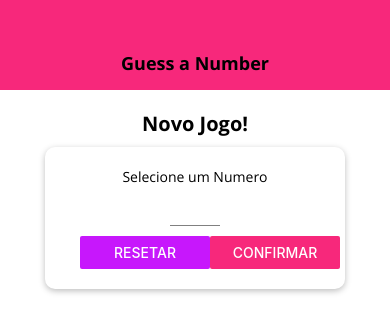
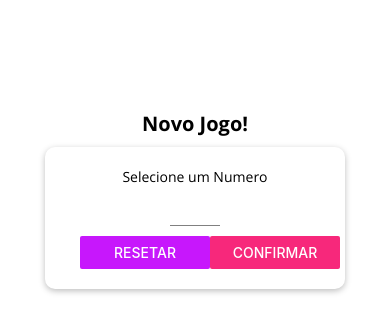
Before and after one commit to Broncs/rn-guess-number-app, a React Native app: screen / in a window 390 px wide. Shown: the top 332 px of the page. Built offline with nearby package versions, Linux system fonts and the light colour scheme.

Commit message:
Native feedback on android

```diff
--- a/components/Header.js
+++ b/components/Header.js
@@ -1,11 +1,20 @@
 import React from "react";
-import { StyleSheet, Text, View } from "react-native";
+import { StyleSheet, Text, View, Platform } from "react-native";
+import TitleText from "./TitleText";
 import Colors from "../constants/colors";
 
 const Header = (props) => {
   return (
-    <View style={styles.header}>
-      <Text style={styles.headerTitle}>{props.title}</Text>
+    <View
+      style={{
+        ...styles.headerBase,
+        ...Platform.select({
+          ios: styles.headerIOS,
+          android: styles.headerAndroid,
+        }),
+      }}
+    >
+      <TitleText style={styles.headerTitle}>{props.title}</TitleText>
     </View>
   );
 };
@@ -13,16 +22,23 @@
 export default Header;
 
 const styles = StyleSheet.create({
-  header: {
+  headerBase: {
     width: "100%",
     height: 90,
-    backgroundColor: Colors.primary,
     paddingTop: 36,
     alignItems: "center",
     justifyContent: "center",
   },
+  headerIOS: {
+    backgroundColor: "white",
+    borderBottomColor: "#ccc",
+    borderBottomWidth: 1,
+  },
+  headerAndroid: {
+    backgroundColor: Colors.primary,
+  },
   headerTitle: {
-    color: "black",
+    color: Platform.OS === "ios" ? Colors.primary : "white",
     fontSize: 18,
     fontFamily: "open-sans-bold",
   },
--- a/components/MainButton.js
+++ b/components/MainButton.js
@@ -1,20 +1,38 @@
 import React from "react";
-import { StyleSheet, Text, View, TouchableOpacity } from "react-native";
+import {
+  StyleSheet,
+  Text,
+  View,
+  TouchableOpacity,
+  Platform,
+  TouchableNativeFeedback,
+} from "react-native";
 import Colors from "../constants/colors";
 
 const MainButton = (props) => {
+  let ButtonComponent = TouchableOpacity;
+  if (Platform.OS === "android" && Platform.Version >= 21) {
+    ButtonComponent = TouchableNativeFeedback;
+  }
+
   return (
-    <TouchableOpacity activeOpacity={0.6} onPress={props.onPress}>
-      <View style={styles.button}>
-        <Text style={styles.buttonText}>{props.children}</Text>
-      </View>
-    </TouchableOpacity>
+    <View style={styles.buttonContainer}>
+      <ButtonComponent activeOpacity={0.6} onPress={props.onPress}>
+        <View style={styles.button}>
+          <Text style={styles.buttonText}>{props.children}</Text>
+        </View>
+      </ButtonComponent>
+    </View>
   );
 };
 
 export default MainButton;
 
 const styles = StyleSheet.create({
+  buttonContainer: {
+    borderRadius: 25,
+    overflow: "hidden",
+  },
   button: {
     backgroundColor: Colors.primary,
     paddingVertical: 12,
```
